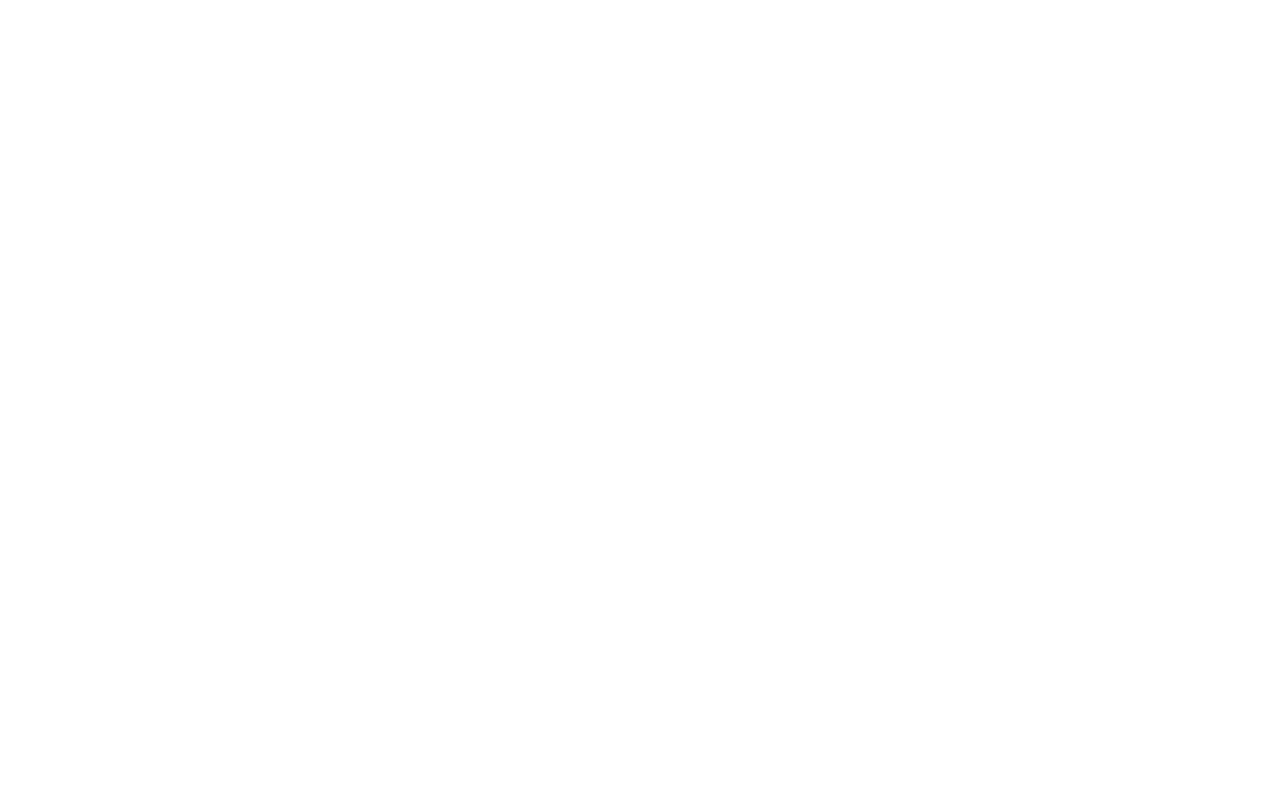
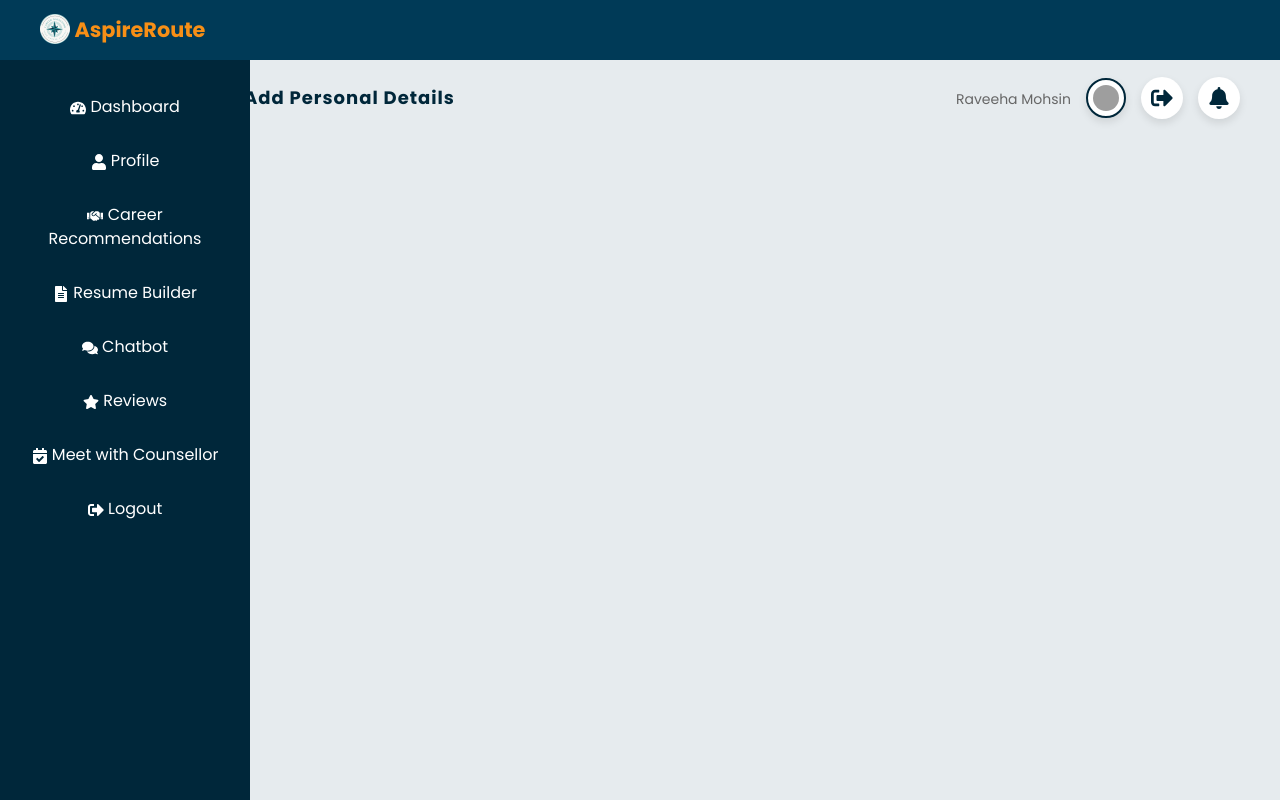
Before and after one commit to RaveehaMohsin/Career-Path-Navigator, a React (Create React App) app in the folder Career Path Nav React Project/frontend/: page /profile/studentadd in a window 1280 px wide. Built offline with nearby package versions, Linux system fonts and the light colour scheme; grey boxes are pictures that could not be loaded.

Commit message:
Updated student dashboard

```diff
--- a/Career Path Nav React Project/frontend/package.json
+++ b/Career Path Nav React Project/frontend/package.json
@@ -10,6 +10,7 @@
     "react": "^18.3.1",
     "react-bootstrap": "^2.10.5",
     "react-dom": "^18.3.1",
+    "react-icons": "^5.3.0",
     "react-router-dom": "^5.2.0",
     "react-scripts": "5.0.1",
     "web-vitals": "^2.1.4"
--- a/Career Path Nav React Project/frontend/src/App.js
+++ b/Career Path Nav React Project/frontend/src/App.js
@@ -1,17 +1,14 @@
 import './App.css';
 import { Switch , Route } from 'react-router-dom';
-
-import studentadd from './Components/Student Profile/Student Add/studentadd';
-
+import studentmain from './Components/Student/studentmain';
 
 function App() {
   return (
     <div className="App">
       <Switch>
-        <Route exact path='/studentadd' component={studentadd} />
+        <Route exact path='/profile/studentadd' component={studentmain} />
+        <Route exact path='/studentinterestadd' component={studentmain} />
       </Switch>
-
-
     </div>
   );
 }
--- a/Career Path Nav React Project/frontend/src/Components/Navbar/navbar.jsx
+++ b/Career Path Nav React Project/frontend/src/Components/Navbar/navbar.jsx
@@ -5,8 +5,8 @@ import logo from '../../Assets/logo 3.png'
 export default function Navbar1() {
   return (
     <div>
-       <Navbar className='fixed-top' style={{ backgroundColor: "#E6EBEE" }}>
-          <Navbar.Brand href="#home" style={{color: "#303972" , marginLeft:"40px" , fontWeight:600 , fontSize:'1.3rem' }}>
+       <Navbar className='fixed-top' style={{ backgroundColor: "#003a57" }}>
+          <Navbar.Brand href="#home" style={{color: "#f78f16" , marginLeft:"40px" , fontWeight:900 , fontSize:'1.3rem' }}>
             <img
               alt=""
               src={logo}
--- a/Career Path Nav React Project/frontend/src/Components/SideDashboard/dashboard.css
+++ b/Career Path Nav React Project/frontend/src/Components/SideDashboard/dashboard.css
@@ -5,23 +5,32 @@
 body {
     margin: 0;
     font-family: 'Poppins', sans-serif;
+
+}
+
+.navbar {
+    width: 100%;
+    height: 60px; /* Set the height for your navbar */
+    position: fixed;
+    top: 0;
+    z-index: 1002; /* Ensure the navbar is above the sidebar */
 }
 
 .sidebar {
     position: fixed;
-    top: 0;
+    top: 60px; /* Start below the navbar */
     left: -250px; /* Hidden by default */
     width: 250px;
-    height: 100%;
-    background-color: #303972; /* Sidebar background color */
+    height: calc(100% - 60px); /* Adjust for navbar height */
+    background-color: #00273a;
     color: white;
     transition: left 0.3s ease;
-    padding-top: 60px;
-    z-index: 1000; /* Ensure the sidebar is above the main content */
+    padding-top: 20px;
+    z-index: 1000;
 }
 
 .sidebar.open {
-    left: 0; /* Show sidebar */
+    left: 0;
 }
 
 .hamburger {
@@ -31,9 +40,9 @@ body {
     color: white;
     cursor: pointer;
     position: fixed;
-    top: 20px;
+    top: 70px; /* Start below navbar on smaller screens */
     left: 20px;
-    z-index: 1001; /* Ensure the hamburger icon is above the sidebar */
+    z-index: 1001;
 }
 
 .nav {
@@ -49,34 +58,59 @@ body {
 }
 
 .nav a:hover {
-    background-color: rgba(255, 255, 255, 0.2); /* Hover effect */
+    background-color: rgba(255, 255, 255, 0.2);
+    cursor: pointer;
 }
 
 /* Responsive styles */
 @media (max-width: 768px) {
     .hamburger {
-        display: block; /* Show hamburger on smaller screens */
+        display: block;
     }
 
     .sidebar {
-        left: -100%; /* Fully hide sidebar on smaller screens */
+        left: -100%;
     }
 
     .sidebar.open {
-        left: 0; /* Show sidebar */
-    }
-
-    .main-content {
-        margin-left: 0; /* Full width for main content when sidebar is hidden */
+        left: 0;
     }
 }
 
 @media (min-width: 768px) {
     .hamburger {
-        display: none; /* Hide hamburger on larger screens */
+        display: none;
     }
 
     .sidebar {
-        left: 0; /* Always show sidebar */
+        left: 0;
     }
 }
+
+.main-content {
+    margin-top: 60px; /* Offset for navbar */
+    padding: 10px;
+    width: 100%;
+}
+
+.submenu {
+    background: linear-gradient(135deg, #001a24, #005c80);
+    display: flex;
+    flex-direction: column;
+    margin-left: 20px; /* Indent submenu items */
+    padding-left: 10px;
+    border-left: 2px solid rgba(255, 255, 255, 0.2); /* Optional visual divider */
+}
+
+.submenu a {
+    padding: 10px 20px;
+    color: #ccc; /* Lighter color for submenu */
+    font-size: 0.9em;
+    text-decoration: none;
+    transition: background 0.3s;
+}
+
+.submenu a:hover {
+    background-color: rgba(255, 255, 255, 0.1); /* Subtle hover effect */
+    cursor: pointer;
+}
--- a/Career Path Nav React Project/frontend/src/Components/SideDashboard/dashboard.jsx
+++ b/Career Path Nav React Project/frontend/src/Components/SideDashboard/dashboard.jsx
@@ -1,43 +1,69 @@
-import React, { useState, useEffect } from 'react';
-import './dashboard.css'; // Ensure this file is created and styled as before
+import React, { useState } from 'react';
+import './dashboard.css';
+import { Link } from 'react-router-dom';
+import { FaUser, FaTachometerAlt, FaFileAlt, FaHandshake, FaComments, FaSignOutAlt, FaCalendarCheck, FaEye , FaFileArchive , FaGraduationCap , FaBook , FaBriefcase , FaCertificate, FaStar, FaUserShield, FaChalkboardTeacher, FaCalendarAlt, FaBell  } from 'react-icons/fa';
 
 const Dashboard = () => {
     const [isOpen, setIsOpen] = useState(false);
+    const [openSubmenu, setOpenSubmenu] = useState(null);
 
     const toggleSidebar = () => {
         setIsOpen(!isOpen);
     };
 
-    const handleResize = () => {
-        // Automatically close the sidebar if the screen width is less than 768px
-        if (window.innerWidth < 768) {
-            setIsOpen(false);
-        } else {
-            setIsOpen(true); // Optionally keep it open on larger screens
-        }
+    const handleSubmenuClick = (menu) => {
+        setOpenSubmenu(openSubmenu === menu ? null : menu);
     };
-
-    useEffect(() => {
-        // Add event listener for window resize
-        window.addEventListener('resize', handleResize);
-
-        // Call the handler right away so the sidebar state is correct on mount
-        handleResize();
-
-        // Cleanup the event listener on component unmount
-        return () => window.removeEventListener('resize', handleResize);
-    }, []);
 
     return (
         <div className={`sidebar ${isOpen ? 'open' : ''}`}>
             <button className="hamburger" onClick={toggleSidebar}>
-                &#9776; {/* Hamburger icon */}
+                &#9776;
             </button>
             <nav className="nav">
-                <a href="#home">Home</a>
-                <a href="#about">About</a>
-                <a href="#services">Services</a>
-                <a href="#contact">Contact</a>
+                <Link to='/dashboard'><FaTachometerAlt /> Dashboard</Link>
+                <Link onClick={() => handleSubmenuClick('profile')}>
+                    <FaUser /> Profile
+                </Link>
+                {openSubmenu === 'profile' && (
+                    <div className="submenu">
+                        <Link to="/profile/studentadd" ><FaFileAlt /> Add Personal Details</Link>
+                        <Link to="/profile/interestsadd" ><FaFileArchive /> Add Interests</Link>
+                        <Link ><FaEye /> View Profile</Link>
+                    </div>
+                )}
+                <Link onClick={() => handleSubmenuClick('careerrecommendation')}>
+                    <FaHandshake /> Career Recommendations
+                </Link>
+                {openSubmenu === 'careerrecommendation' && (
+                    <div className="submenu">
+                        <Link><FaGraduationCap /> Degrees</Link>
+                        <Link><FaBriefcase /> Courses</Link>
+                        <Link><FaBook /> Job Listings & Internships</Link>
+                        <Link><FaCertificate /> Certificates</Link>
+                    </div>
+                )}
+                <Link><FaFileAlt /> Resume Builder</Link>
+                <Link><FaComments /> Chatbot</Link>
+                <Link onClick={() => handleSubmenuClick('review')}>
+                    <FaStar /> Reviews
+                </Link>
+                {openSubmenu === 'review' && (
+                    <div className="submenu">
+                        <Link><FaUserShield /> To System</Link>
+                        <Link><FaChalkboardTeacher />To Counsellors</Link>
+                    </div>
+                )}
+                <Link onClick={() => handleSubmenuClick('meeting')}>
+                    <FaCalendarCheck /> Meet with Counsellor
+                </Link>
+                {openSubmenu === 'meeting' && (
+                    <div className="submenu">
+                        <Link><FaCalendarAlt /> Appointment</Link>
+                        <Link><FaBell /> Notifications</Link>
+                    </div>
+                )}
+                <Link><FaSignOutAlt /> Logout</Link>
             </nav>
         </div>
     );
--- /dev/null
+++ b/Career Path Nav React Project/frontend/src/Components/Student/Student Add/studentadd.css
@@ -0,0 +1,103 @@
+.upperheader {
+    display: flex;
+    justify-content: space-between;
+    align-items: center;
+    padding: 12px 30px;
+    height: 55px;
+  }
+
+  .left-section {
+    display: flex;
+    justify-content: center;
+    margin-left: 17%;
+    color: #00273a; /* Custom dark blue color */
+  }
+
+  .section-title {
+    font-size: 18px; /* Size of the section title */
+    font-weight: 700; /* Bold title */
+    letter-spacing: 1px;
+    color: #00273a; /* Dark blue color */
+  }
+
+  .user-name {
+    font-size: 14px; /* Smaller font for the name */
+    color: #666; /* Light gray color */
+    margin-top: 4px;
+  }
+
+  /* Right Section for Profile Image and Buttons */
+  .right-section {
+    display: flex;
+    align-items: center;
+    gap: 15px; /* Spacing between the image and icons */
+  }
+
+  .right-section img {
+    width: 40px;
+    height: 40px;
+    border-radius: 50%;
+    background-color: white;
+    padding: 5px;
+    border: 2px solid #00273a;
+    box-shadow: 0 4px 8px rgba(0, 0, 0, 0.1); /* Soft shadow for the image */
+  }
+
+  /* Button for Logout and Notification */
+  .icon-btn {
+    background-color: white;
+    border: none;
+    padding: 10px;
+    border-radius: 50%;
+    display: flex;
+    align-items: center;
+    justify-content: center;
+    cursor: pointer;
+    box-shadow: 0 4px 8px rgba(0, 0, 0, 0.1); /* Soft shadow for icons */
+    transition: background-color 0.3s ease, transform 0.2s ease; /* Smooth transitions */
+  }
+
+  .icon-btn:hover {
+    background-color: #f5f5f5;
+    transform: scale(1.1); /* Slightly enlarge the icon on hover */
+  }
+
+  .icon-btn svg {
+    font-size: 22px; /* Icon size */
+    color: #00273a; /* Icon color */
+  }
+
+  /* Responsive Design for Smaller Screens */
+  @media (max-width: 768px) {
+    .upperheader {
+      padding: 10px 20px; /* Less padding for smaller screens */
+      height: 50px; /* Smaller height */
+
+    }
+    .left-section {
+        margin: 2%;
+
+      }
+
+    .section-title {
+      font-size: 16px; /* Slightly smaller title font */
+
+    }
+
+    .user-name {
+      font-size: 12px; /* Smaller font size for name */
+    }
+
+    .right-section {
+      gap: 10px; /* Reduced gap between items */
+    }
+
+    .right-section img {
+      width: 35px;
+      height: 35px; /* Slightly smaller profile image */
+    }
+
+    .icon-btn {
+      padding: 8px; /* Smaller icon button padding */
+    }
+  }
--- /dev/null
+++ b/Career Path Nav React Project/frontend/src/Components/Student/Student Add/studentadd.jsx
@@ -0,0 +1,23 @@
+import React from "react";
+import { FaSignOutAlt, FaBell } from "react-icons/fa";
+import './studentadd.css';
+
+export default function Studentadd() {
+  return (
+    <div className="upperheader">
+      <div className="left-section">
+        <div className="section-title">Add Personal Details</div>
+      </div>
+      <div className="right-section">
+      <div className="user-name">Raveeha Mohsin</div>
+        <img src="https://cdn-icons-png.flaticon.com/512/5850/5850276.png" alt="Profile" />
+        <button className="icon-btn">
+          <FaSignOutAlt />
+        </button>
+        <button className="icon-btn">
+          <FaBell />
+        </button>
+      </div>
+    </div>
+  );
+}
--- /dev/null
+++ b/Career Path Nav React Project/frontend/src/Components/Student/Student Interest Dtails/StudentInterestAdd.jsx
@@ -0,0 +1,9 @@
+import React from 'react'
+
+export default function StudentInterestAdd() {
+  return (
+    <div>
+      eh fieud
+    </div>
+  )
+}
--- /dev/null
+++ b/Career Path Nav React Project/frontend/src/Components/Student/studentmain.jsx
@@ -0,0 +1,25 @@
+import React from 'react';
+import Navbar1 from '../Navbar/navbar';
+import Dashboard from '../SideDashboard/dashboard';
+import Studentadd from './Student Add/studentadd';
+import { Route, Switch } from 'react-router-dom';
+import StudentInterestAdd from './Student Interest Dtails/StudentInterestAdd';
+
+export default function StudentMain() {
+  return (
+    <div>
+      <div className="navbar">
+        <Navbar1 />
+      </div>
+      <div style={{ display: "flex" }}>
+        <Dashboard />
+        <div className="main-content">
+          <Switch>
+            <Route exact path='/profile/studentadd' component={Studentadd} />
+            <Route exact path='/studentinterestadd' component={StudentInterestAdd} />
+          </Switch>
+        </div>
+      </div>
+    </div>
+  );
+}
--- a/Career Path Nav React Project/frontend/src/index.css
+++ b/Career Path Nav React Project/frontend/src/index.css
@@ -5,6 +5,7 @@ body {
   font-family: 'Poppins', sans-serif;
   -webkit-font-smoothing: antialiased;
   -moz-osx-font-smoothing: grayscale;
+  background-color:#E6EBEE
 }
 
 code {
```
Also changed, not shown: Career Path Nav React Project/frontend/src/Components/Student Profile/Student Add/studentadd.jsx (deleted, +0 -18 lines), Career Path Nav React Project/frontend/src/Components/Navbar/navbar.css (deleted), 1 other file (tests, documents, lock files or other folders).
